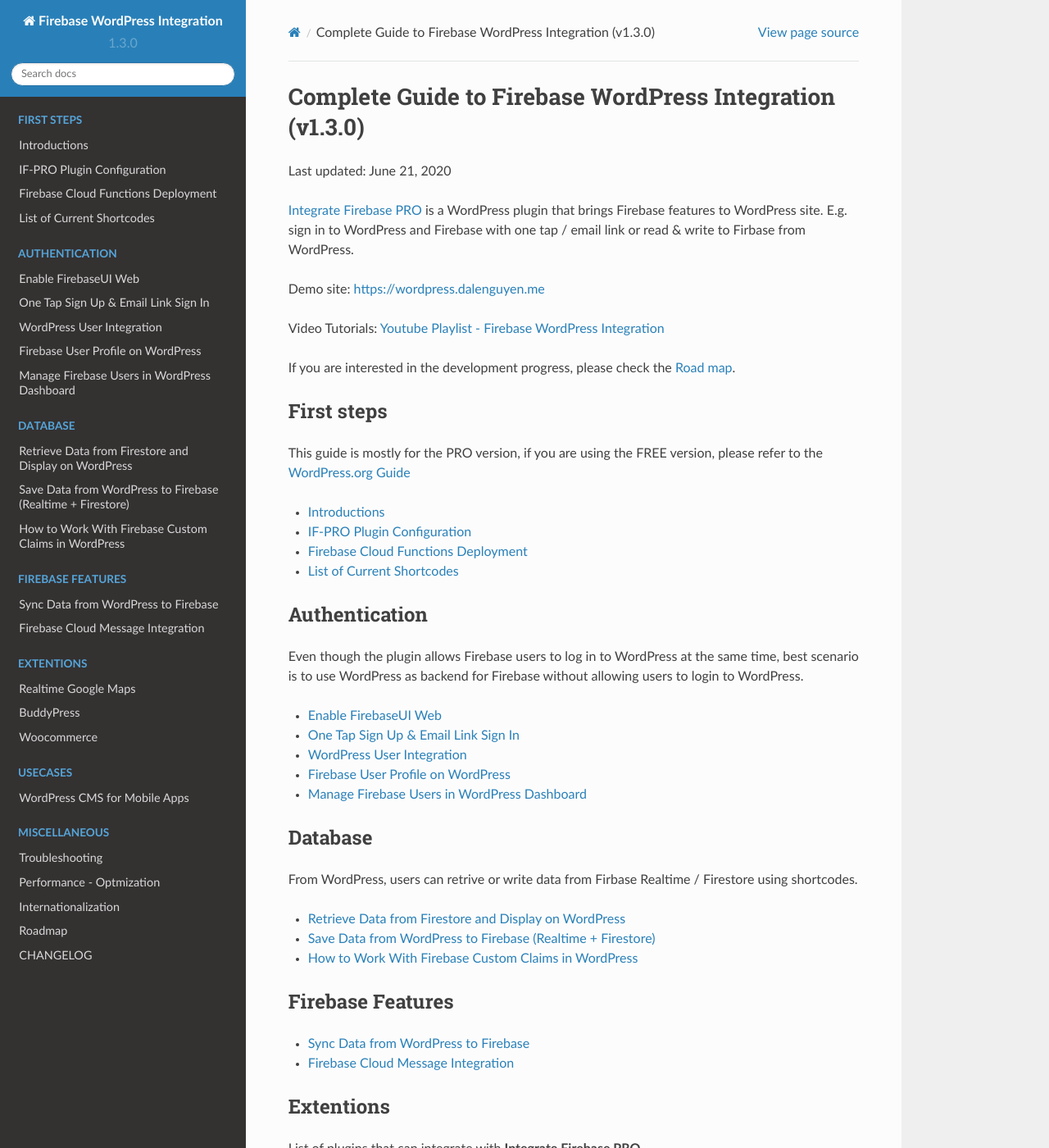
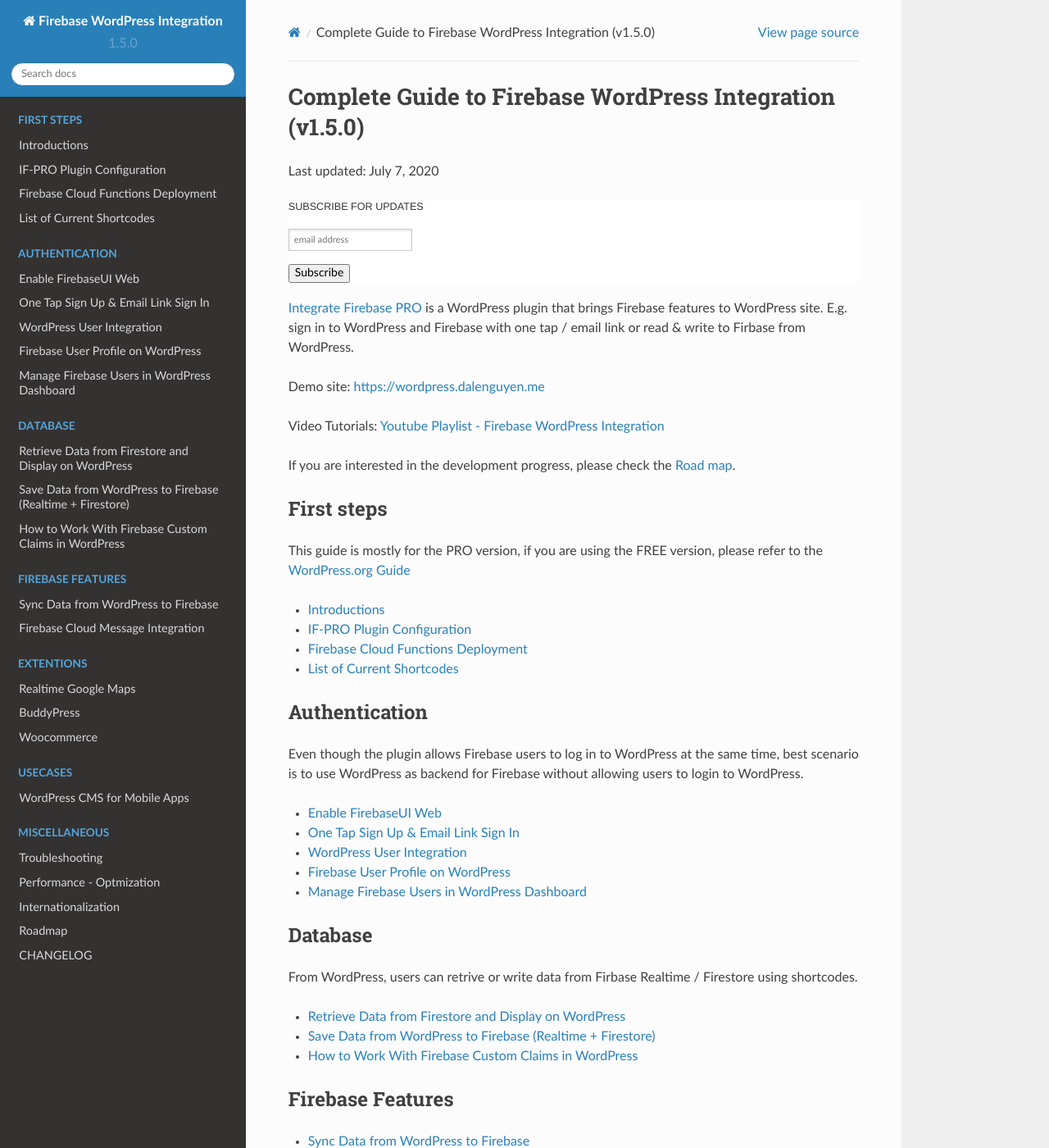
Before and after one commit to dalenguyen/firebase-wordpress-docs, a Sphinx documentation site: the page built from docs/index.rst, in a window 1280 px wide and 1400 px high. Shown: the whole window at 82% size. Built offline with Sphinx 7.4.7 and the Read the Docs theme 2.0.0, drawn with Linux system fonts in a browser that asks for light colours; comment, search, counter and statistics services are not loaded.

Commit message:
Updated guide for v1.5.0

```diff
--- a/docs/conf.py
+++ b/docs/conf.py
@@ -22,7 +22,7 @@
 author = u'Dale Nguyen'
 
 # The short X.Y version
-version = '1.3.0'
+version = '1.5.0'
 release = version
 
 # -- General configuration ---------------------------------------------------
--- a/docs/database/save-data-realtime-firestore.rst
+++ b/docs/database/save-data-realtime-firestore.rst
@@ -1,5 +1,7 @@
 Save Data from WordPress to Firebase (Realtime + Firestore)
 =============
+
+**If your Contact7 is >= v.5.2, please use update this plugin to the latest version (>= v1.5.0).**
 
 In this guide, I will show you how to add new data to Realtime database Firestore. In this example, I use `Contact Form 7 <https://wordpress.org/plugins/contact-form-7/>`_, but you feel free to design your own form or use other plugin.
 
--- a/docs/index.rst
+++ b/docs/index.rst
@@ -1,10 +1,37 @@
-Complete Guide to Firebase WordPress Integration (v1.3.0)
+Complete Guide to Firebase WordPress Integration (v1.5.0)
 ==========================================================
 
 .. meta::
    :description lang=en: Guide on how to integrate Firebase to WordPress.
 
-Last updated: June 21, 2020
+Last updated: July 7, 2020
+
+.. raw:: html
+
+   <!-- Begin Mailchimp Signup Form -->
+   <link href="//cdn-images.mailchimp.com/embedcode/slim-10_7.css" rel="stylesheet" type="text/css">
+   <style type="text/css">
+      #mc_embed_signup{background:#fff; clear:left; font:14px Helvetica,Arial,sans-serif; }
+      /* Add your own Mailchimp form style overrides in your site stylesheet or in this style block.
+         We recommend moving this block and the preceding CSS link to the HEAD of your HTML file. */
+   </style>
+   <div id="mc_embed_signup">
+   <form action="https://dalenguyen.us8.list-manage.com/subscribe/post?u=a51d489a312958f77170fa75d&amp;id=9168c0bdaf" method="post" id="mc-embedded-subscribe-form" name="mc-embedded-subscribe-form" class="validate" target="_blank" novalidate>
+      <div id="mc_embed_signup_scroll" style="width: 100%">
+         <label for="mce-EMAIL">SUBSCRIBE FOR UPDATES</label>
+         <br>
+         <input type="email" value="" name="EMAIL" class="email" id="mce-EMAIL" placeholder="email address" required width="100%">
+         <!-- real people should not fill this in and expect good things - do not remove this or risk form bot signups-->
+         <div style="position: absolute; left: -5000px;" aria-hidden="true"><input type="text" name="b_a51d489a312958f77170fa75d_9168c0bdaf" tabindex="-1" value=""></div>
+         <br><br>
+         <div class="clear"><input type="submit" value="Subscribe" name="subscribe" id="mc-embedded-subscribe" class="button"></div>
+      </div>
+   </form>
+   </div>
+
+   <!--End mc_embed_signup-->
+   <br>
+
 
 `Integrate Firebase PRO <https://firebase.dalenguyen.me/>`_ is a WordPress plugin that brings Firebase features to WordPress site. E.g. sign in to WordPress and Firebase with one tap / email link or read & write to Firbase from WordPress.
 
```
Also changed, not shown: docs/firebase/wordpress-to-firebase.rst (+10 -0 lines), docs/misc/changelog.rst (+14 -0 lines).
